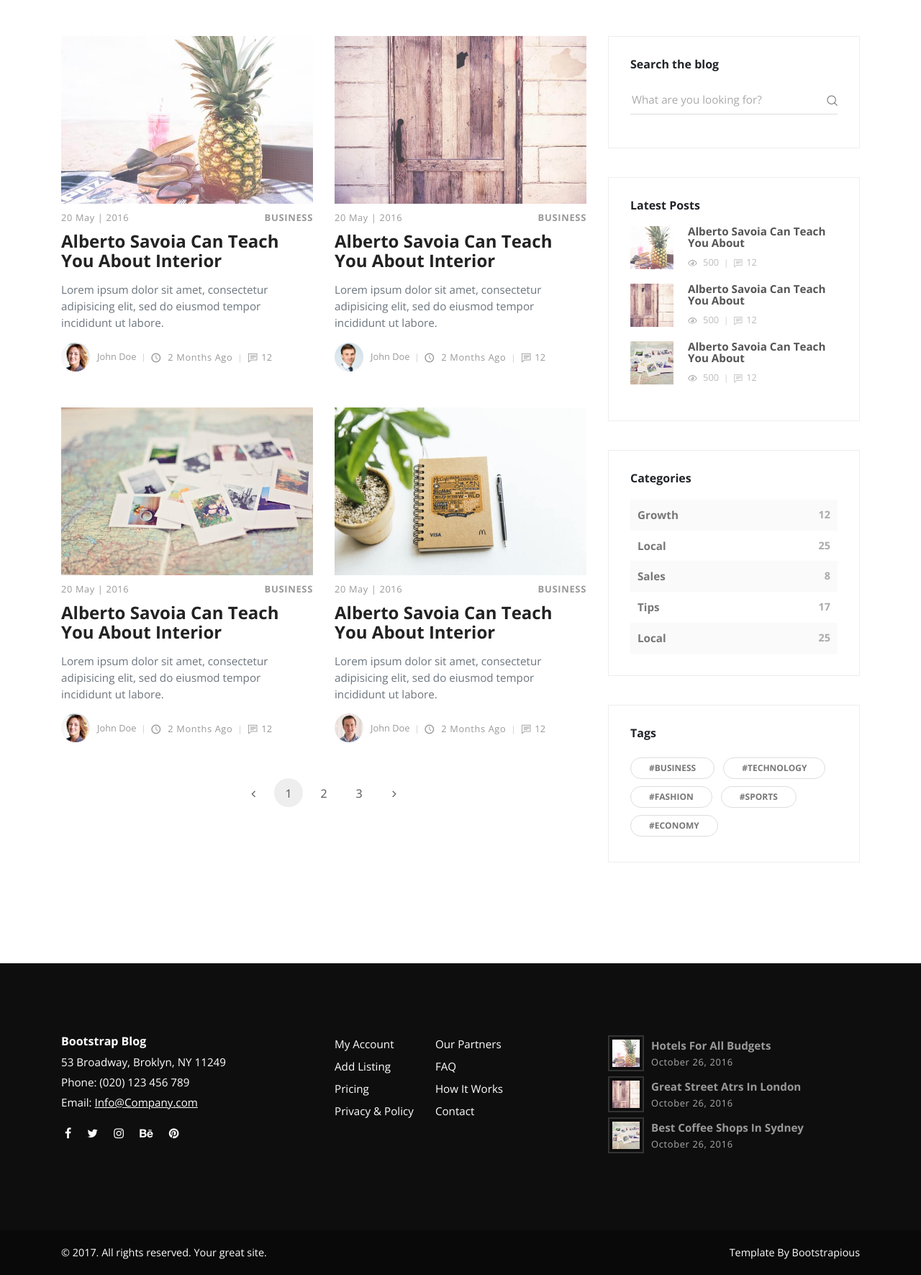
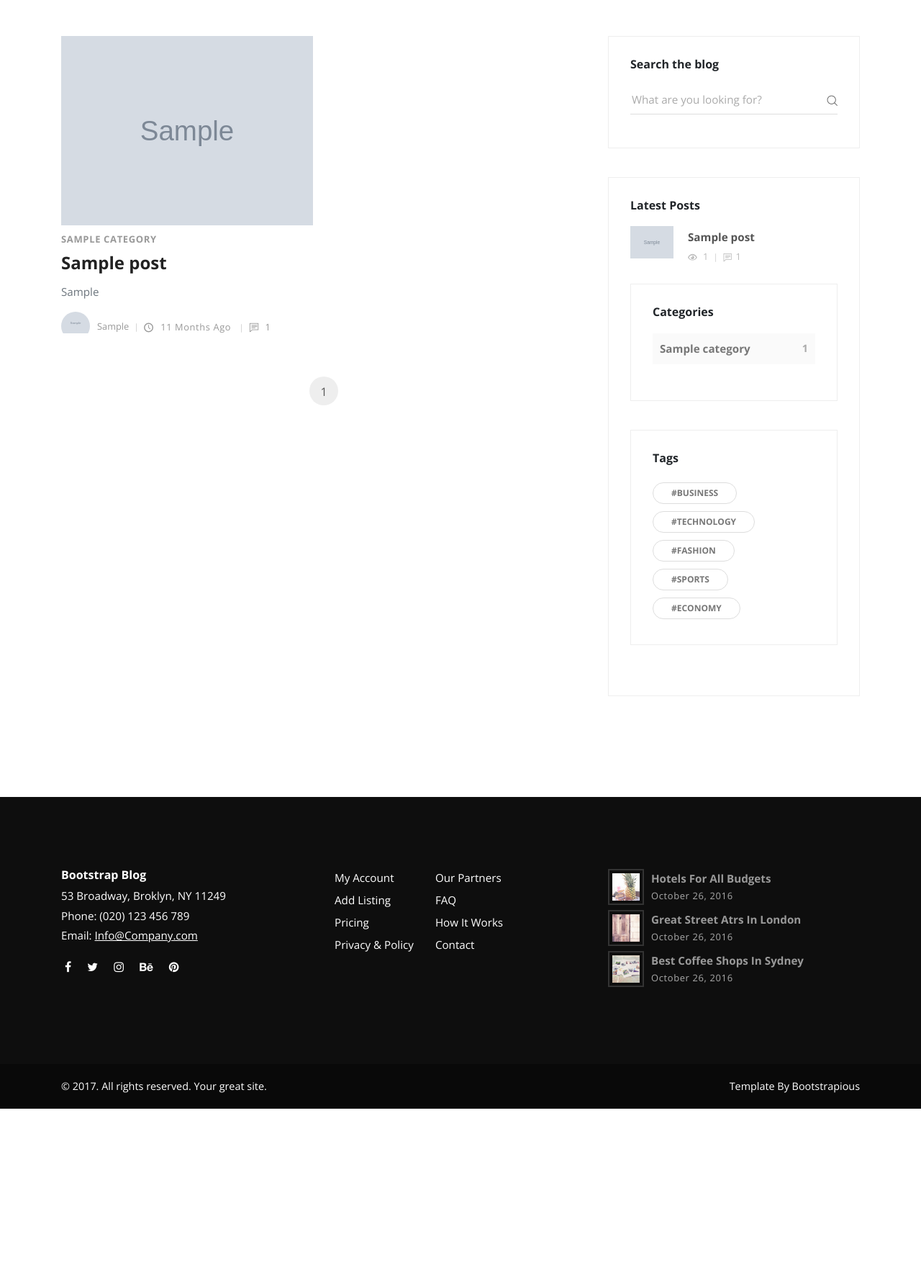
Before and after one commit to PeterKim321/DjangoFoodBlog, a Django app: page /blog/ in a window 1280 px wide. Shown: the part 81-1852 px from the top of the page at 72% size. After the commit the page ends 1621 px from the top, so only its background shows below. Run offline with Django 3.2, Linux system fonts and the light colour scheme; tables that the repository leaves empty hold one stand-in row (values such as "Sample post"); grey boxes marked "Sample" are stand-in pictures; some libraries are stand-ins or nearby versions.

Commit message:
Git post search, posts and categories done

```diff
--- a/src/blog/urls.py
+++ b/src/blog/urls.py
@@ -3,13 +3,14 @@
 from django.contrib import admin
 from django.urls import path
 
-from posts.views import index, blog, post
+from posts.views import index, blog, post, search
 
 urlpatterns = [
     path('admin/', admin.site.urls),
     path('', index),
-    path('blog/', blog),
-    path('post/', post),
+    path('blog/', blog, name='post_list'),
+    path('post/<id>', post, name = 'post_detail'),
+    path('search/', search, name = 'search'),
 ]
 
 if settings.DEBUG:
--- a/src/posts/views.py
+++ b/src/posts/views.py
@@ -1,5 +1,28 @@
+from django.db.models import Count, Q
+from django.core.paginator import Paginator, EmptyPage, PageNotAnInteger
 from django.shortcuts import render
 from .models import Post
+
+def search(request):
+    queryset = Post.objects.all()
+    query = request.GET.get('q')
+
+    if query:
+        queryset = queryset.filter(
+            Q(title__icontains=query) |
+            Q(overview__icontains=query)
+        ).distinct()
+
+        context = {
+            'request': queryset
+        }
+
+    return render(request, 'search_results.html', context)
+
+def get_cat_count():
+    queryset = Post.objects.values('categories__title').annotate(Count('categories__title'))
+
+    return queryset
 
 def index(request):
     featured_posts = Post.objects.filter(featured=True)
@@ -13,7 +36,29 @@
     return render(request, 'index.html', context)
 
 def blog(request):
-    return render(request, 'blog.html', {})
+    post_list = Post.objects.all()
+    latest_posts = Post.objects.order_by('-timestamp')[0:3]
+    cat_count = get_cat_count()
+    paginator = Paginator(post_list, 4)
+    page_request_var = 'page'
+    page = request.GET.get(page_request_var)
 
-def post(request):
+    try:
+        paginated_queryset = paginator.page(page)
+    except PageNotAnInteger:
+        paginated_queryset = paginator.page(1)
+    except EmptyPage:
+        paginated_queryset = paginator.page(paginator.num_pages)
+
+
+    context = {
+        'queryset': paginated_queryset,
+        'page_request_var': page_request_var,
+        'latest_posts': latest_posts,
+        'cat_count': cat_count
+    }
+
+    return render(request, 'blog.html', context)
+
+def post(request, id):
     return render(request, 'post.html', {})
--- a/src/templates/blog.html
+++ b/src/templates/blog.html
@@ -9,86 +9,41 @@
       <div class="container">
         <div class="row">
           <!-- post -->
+          {% for post in queryset %}
           <div class="post col-xl-6">
-            <div class="post-thumbnail"><a href="post.html"><img src="{% static 'img/blog-post-1.jpeg' %}" alt="..." class="img-fluid"></a></div>
+            <div class="post-thumbnail"><a href="{{ post.post_url }}"><img src="{{ post.thumbnail.url}}" alt="..." class="img-fluid"></a></div>
             <div class="post-details">
               <div class="post-meta d-flex justify-content-between">
-                <div class="date meta-last">20 May | 2016</div>
-                <div class="category"><a href="#">Business</a></div>
-              </div><a href="post.html">
-                <h3 class="h4">Alberto Savoia Can Teach You About Interior</h3></a>
-              <p class="text-muted">Lorem ipsum dolor sit amet, consectetur adipisicing elit, sed do eiusmod tempor incididunt ut labore.</p>
-              <footer class="post-footer d-flex align-items-center"><a href="#" class="author d-flex align-items-center flex-wrap">
-                  <div class="avatar"><img src="{% static 'img/avatar-3.jpg' %}" alt="..." class="img-fluid"></div>
-                  <div class="title"><span>John Doe</span></div></a>
-                <div class="date"><i class="icon-clock"></i> 2 months ago</div>
-                <div class="comments meta-last"><i class="icon-comment"></i>12</div>
+                {% for cat in post.categories.all %}
+                  <div class="category"><a href="#">{{ cat }}</a></div>
+                {% endfor %}
+              </div><a href="{{ post.post_url }}">
+                <h3 class="h4">{{ post.title }} </h3></a>
+              <p class="text-muted"> {{ post.overview }} </p>
+              <footer class="post-footer d-flex align-items-center">
+                <a href="#" class="author d-flex align-items-center flex-wrap">
+                  <div class="avatar"><img src="{{ post.author.profile_picture.url }}" alt="..." class="img-fluid"></div>
+                  <div class="title"><span>{{ post.author.user.username }}</span></div>
+                </a>
+                <div class="date"><i class="icon-clock"></i> {{ post.timestamp | timesince }} ago </div>
+                <div class="comments meta-last"><i class="icon-comment"></i> {{ post.comment_count }}</div>
               </footer>
             </div>
           </div>
-          <!-- post             -->
-          <div class="post col-xl-6">
-            <div class="post-thumbnail"><a href="post.html"><img src="{% static 'img/blog-post-2.jpg' %}" alt="..." class="img-fluid"></a></div>
-            <div class="post-details">
-              <div class="post-meta d-flex justify-content-between">
-                <div class="date meta-last">20 May | 2016</div>
-                <div class="category"><a href="#">Business</a></div>
-              </div><a href="post.html">
-                <h3 class="h4">Alberto Savoia Can Teach You About Interior</h3></a>
-              <p class="text-muted">Lorem ipsum dolor sit amet, consectetur adipisicing elit, sed do eiusmod tempor incididunt ut labore.</p>
-              <div class="post-footer d-flex align-items-center"><a href="#" class="author d-flex align-items-center flex-wrap">
-                  <div class="avatar"><img src="{% static 'img/avatar-2.jpg' %}" alt="..." class="img-fluid"></div>
-                  <div class="title"><span>John Doe</span></div></a>
-                <div class="date"><i class="icon-clock"></i> 2 months ago</div>
-                <div class="comments meta-last"><i class="icon-comment"></i>12</div>
-              </div>
-            </div>
-          </div>
-          <!-- post             -->
-          <div class="post col-xl-6">
-            <div class="post-thumbnail"><a href="post.html"><img src="{% static 'img/blog-post-3.jpeg' %}" alt="..." class="img-fluid"></a></div>
-            <div class="post-details">
-              <div class="post-meta d-flex justify-content-between">
-                <div class="date meta-last">20 May | 2016</div>
-                <div class="category"><a href="#">Business</a></div>
-              </div><a href="post.html">
-                <h3 class="h4">Alberto Savoia Can Teach You About Interior</h3></a>
-              <p class="text-muted">Lorem ipsum dolor sit amet, consectetur adipisicing elit, sed do eiusmod tempor incididunt ut labore.</p>
-              <div class="post-footer d-flex align-items-center"><a href="#" class="author d-flex align-items-center flex-wrap">
-                  <div class="avatar"><img src="{% static 'img/avatar-3.jpg' %}" alt="..." class="img-fluid"></div>
-                  <div class="title"><span>John Doe</span></div></a>
-                <div class="date"><i class="icon-clock"></i> 2 months ago</div>
-                <div class="comments meta-last"><i class="icon-comment"></i>12</div>
-              </div>
-            </div>
-          </div>
-          <!-- post -->
-          <div class="post col-xl-6">
-            <div class="post-thumbnail"><a href="post.html"><img src="{% static 'img/blog-post-4.jpeg' %}" alt="..." class="img-fluid"></a></div>
-            <div class="post-details">
-              <div class="post-meta d-flex justify-content-between">
-                <div class="date meta-last">20 May | 2016</div>
-                <div class="category"><a href="#">Business</a></div>
-              </div><a href="post.html">
-                <h3 class="h4">Alberto Savoia Can Teach You About Interior</h3></a>
-              <p class="text-muted">Lorem ipsum dolor sit amet, consectetur adipisicing elit, sed do eiusmod tempor incididunt ut labore.</p>
-              <div class="post-footer d-flex align-items-center"><a href="#" class="author d-flex align-items-center flex-wrap">
-                  <div class="avatar"><img src="{% static 'img/avatar-1.jpg' %}" alt="..." class="img-fluid"></div>
-                  <div class="title"><span>John Doe</span></div></a>
-                <div class="date"><i class="icon-clock"></i> 2 months ago</div>
-                <div class="comments meta-last"><i class="icon-comment"></i>12</div>
-              </div>
-            </div>
-          </div>
+          {% endfor %}
         </div>
         <!-- Pagination -->
         <nav aria-label="Page navigation example">
           <ul class="pagination pagination-template d-flex justify-content-center">
-            <li class="page-item"><a href="#" class="page-link"> <i class="fa fa-angle-left"></i></a></li>
-            <li class="page-item"><a href="#" class="page-link active">1</a></li>
-            <li class="page-item"><a href="#" class="page-link">2</a></li>
-            <li class="page-item"><a href="#" class="page-link">3</a></li>
-            <li class="page-item"><a href="#" class="page-link"> <i class="fa fa-angle-right"></i></a></li>
+            {% if queryset.has_previous %}
+              <li class="page-item"><a href="?{{page_request_var}}={{ queryset.previous_page_number }}" class="page-link"> <i class="fa fa-angle-left"></i></a></li>
+              <li class="page-item"><a href="?{{page_request_var}}={{ queryset.previous_page_number }}" class="page-link">{{ queryset.previous_page_number }}</a></li>
+            {% endif %}
+            <li class="page-item"><a href="#" class="page-link active"> {{ queryset.number }}</a></li>
+            {% if queryset.has_next %}
+              <li class="page-item"><a href="?{{ page_request_var }}={{ queryset.next_page_number }}" class="page-link"> {{queryset.next_page_number }} </a></li>
+              <li class="page-item"><a href="?{{ page_request_var }}={{ queryset.next_page_number }}" class="page-link"> <i class="fa fa-angle-right"></i></a></li>
+            {% endif %}
           </ul>
         </nav>
       </div>
@@ -99,9 +54,9 @@
         <header>
           <h3 class="h6">Search the blog</h3>
         </header>
-        <form action="#" class="search-form">
+        <form action="{% url 'search' %}" class="search-form">
           <div class="form-group">
-            <input type="search" placeholder="What are you looking for?">
+            <input type="text" name="q" placeholder="What are you looking for?">
             <button type="submit" class="submit"><i class="icon-search"></i></button>
           </div>
         </form>
@@ -111,47 +66,31 @@
         <header>
           <h3 class="h6">Latest Posts</h3>
         </header>
-        <div class="blog-posts"><a href="#">
+        <div class="blog-posts">
+        {% for post in latest_posts %}
+          <a href="{{ post.post_url }}">
             <div class="item d-flex align-items-center">
-              <div class="image"><img src="{% static 'img/small-thumbnail-1.jpg' %}" alt="..." class="img-fluid"></div>
-              <div class="title"><strong>Alberto Savoia Can Teach You About</strong>
+              <div class="image"><img src="{{post.thumbnail.url}}" alt="..." class="img-fluid"></div>
+              <div class="title"><strong>{{ post.title }} </strong>
                 <div class="d-flex align-items-center">
-                  <div class="views"><i class="icon-eye"></i> 500</div>
-                  <div class="comments"><i class="icon-comment"></i>12</div>
+                  <div class="views"><i class="icon-eye"></i> {{ post.view_count }}</div>
+                  <div class="comments"><i class="icon-comment"></i>{{post.comment_count}}</div>
                 </div>
               </div>
-            </div></a><a href="#">
-            <div class="item d-flex align-items-center">
-              <div class="image"><img src="{% static 'img/small-thumbnail-2.jpg' %}" alt="..." class="img-fluid"></div>
-              <div class="title"><strong>Alberto Savoia Can Teach You About</strong>
-                <div class="d-flex align-items-center">
-                  <div class="views"><i class="icon-eye"></i> 500</div>
-                  <div class="comments"><i class="icon-comment"></i>12</div>
-                </div>
-              </div>
-            </div></a><a href="#">
-            <div class="item d-flex align-items-center">
-              <div class="image"><img src="{% static 'img/small-thumbnail-3.jpg' %}" alt="..." class="img-fluid"></div>
-              <div class="title"><strong>Alberto Savoia Can Teach You About</strong>
-                <div class="d-flex align-items-center">
-                  <div class="views"><i class="icon-eye"></i> 500</div>
-                  <div class="comments"><i class="icon-comment"></i>12</div>
-                </div>
-              </div>
-            </div></a></div>
+            </div>
+          </a>
+        {% endfor %}
       </div>
       <!-- Widget [Categories Widget]-->
       <div class="widget categories">
         <header>
           <h3 class="h6">Categories</h3>
         </header>
-        <div class="item d-flex justify-content-between"><a href="#">Growth</a><span>12</span></div>
-        <div class="item d-flex justify-content-between"><a href="#">Local</a><span>25</span></div>
-        <div class="item d-flex justify-content-between"><a href="#">Sales</a><span>8</span></div>
-        <div class="item d-flex justify-content-between"><a href="#">Tips</a><span>17</span></div>
-        <div class="item d-flex justify-content-between"><a href="#">Local</a><span>25</span></div>
+        {% for cat in cat_count %}
+          <div class="item d-flex justify-content-between"><a href="#">{{ cat.categories__title }}</a><span>{{ cat.categories__title__count}}</span></div>
+        {% endfor %}
       </div>
-      <!-- Widget [Tags Cloud Widget]-->
+      <!-- Widget [Tags Cloud Widget] Change this to Cuisine-->
       <div class="widget tags">
         <header>
           <h3 class="h6">Tags</h3>
--- a/src/templates/post.html
+++ b/src/templates/post.html
@@ -8,7 +8,7 @@
     <main class="post blog-post col-lg-8">
       <div class="container">
         <div class="post-single">
-          <div class="post-thumbnail"><img src="img/blog-post-3.jpeg" alt="..." class="img-fluid"></div>
+          <div class="post-thumbnail"><img src="{% static 'img/featured-pic-3.jpeg' %}" alt="..." class="img-fluid"></div>
           <div class="post-details">
             <div class="post-meta d-flex justify-content-between">
               <div class="category"><a href="#">Business</a><a href="#">Financial</a></div>
```
Also changed, not shown: src/posts/models.py (+8 -0 lines), src/templates/search_results.html (added, +11 -0 lines), src/media_root/chicken_3aU8lXF.jfif (added), src/posts/migrations/0003_post_location.py (added), src/posts/migrations/0004_post_view_count.py (added).
